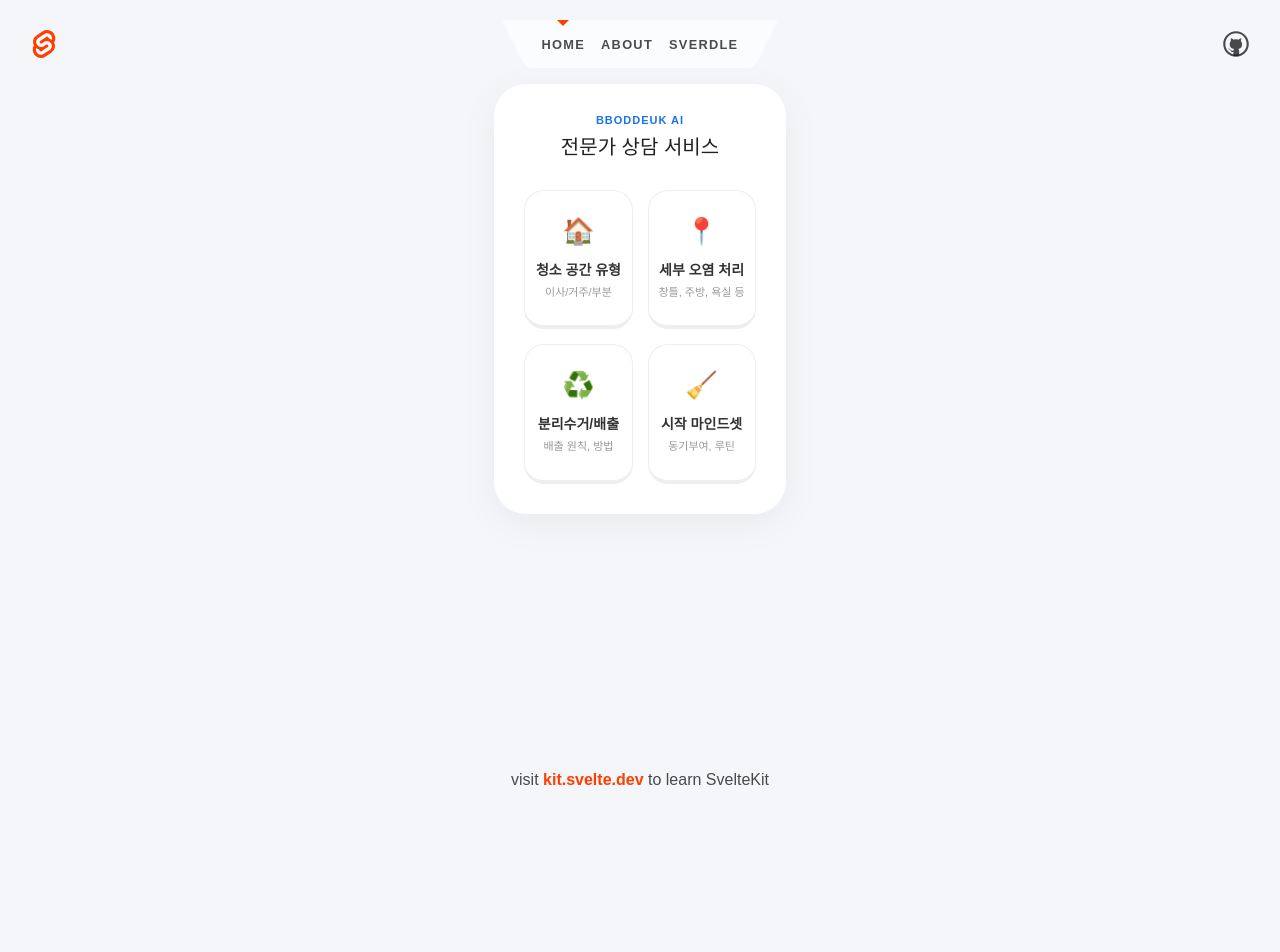
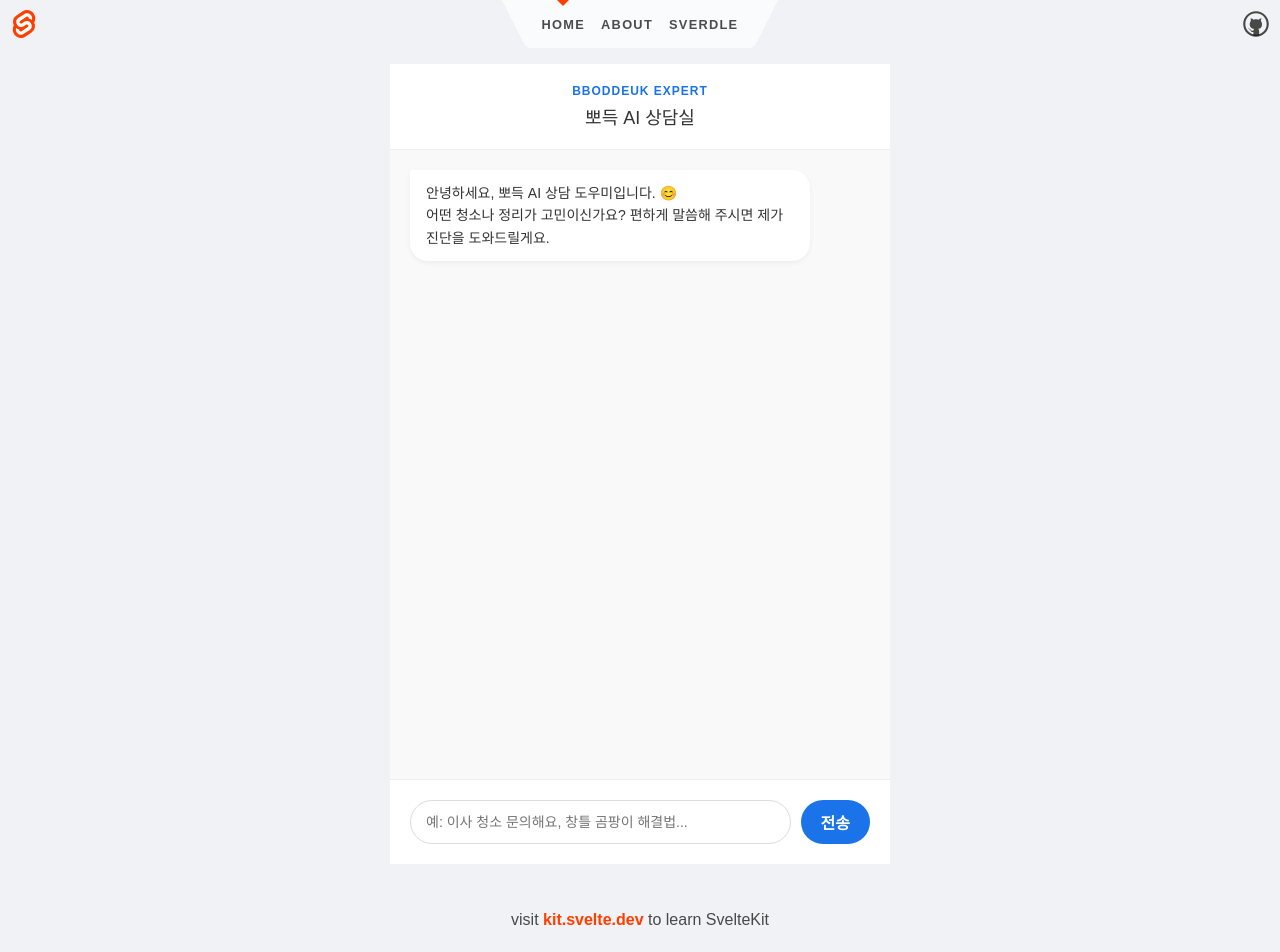
Before and after one commit to jukim1234/clean, a SvelteKit app: page / in a window 1280 px wide. Shown: the top 952 px of the page. Before the commit the page ends 840 px from the top, so only its background shows below. Built offline with nearby package versions, Linux system fonts and the light colour scheme.

Commit message:
Sandbox snapshot commit

```diff
--- a/src/routes/+page.svelte
+++ b/src/routes/+page.svelte
@@ -1,22 +1,10 @@
 <script>
 	/**
-	 [ 뽀득 AI 전문 진단 시스템: 사장님의 설계 철학 ]
-	 * 1. "메뉴판만 보고 나가는 건 싫어요" (보안과 몰입)
-	 - 처음엔 큼직하게 4개 카테고리만 보여줘서 뽀득이 뭘 잘하는지 딱 보여줍니다.
-	 - 하지만 그 다음부턴 버튼 클릭이 아니라, 고객이 직접 자기 사연을 적게 만들었어요.
-	 - 이렇게 하면 경쟁사들이 우리 로직을 훔쳐보기도 어렵고, 고객은 진짜 상담받는 기분이 듭니다.
-	 * 2. "고객이 무슨 말을 할지 미리 알고 대답하기" (맥락 파악)
-	 - 고객이 '창틀'이라고만 써도, 우리 AI는 "아, 곰팡이 때문에 고민이시구나" 하고 눈치를 챕니다.
-	 - 그래서 다음 질문창에 "창틀 곰팡이 상태는 어떤가요?" 같은 맞춤형 가이드(Placeholder)를 띄워주죠.
-	 * 3. "번호 누르는 건 기계 같잖아요" (대화형 인터페이스)
-	 - 1번, 2번 버튼 누르는 대신 "이사 가시는 건지, 살면서 청소하시는 건지" 직접 단어로 입력받게 했습니다.
-	 - 예시에 없는 특이한 상황(예: 벽지 니코틴)을 입력해도 AI가 다 알아듣고 대응합니다.
-	 * 4. "한눈에 들어오는 깔끔한 첫인상" (2x2 그리드)
-	 - 첫 화면은 스마트폰에서 보기 편하게 2개씩 짝지어서 2행으로 딱 맞췄습니다.
-	 - 뽀득의 4대 핵심 서비스(공간유형, 오염처리, 분리수거, 마인드셋)가 한눈에 들어옵니다.
-	 * 5. "결국 중요한 건 전문가의 처방전" (리포트 발행)
-	 - 대화가 끝나면 사장님의 15년 노하우가 담긴 '진단서'가 나옵니다.
-	 - 사진까지 분석해서 작업자가 현장에서 꼭 봐야 할 체크리스트까지 뽑아주는 아주 똑똑한 녀석입니다.
+	 * [ 뽀득 AI 전문 진단 시스템 v3.0: 제로 카테고리 & 인간적 피드백 ]
+	 * 1. 제로 카테고리: 첫 화면에 버튼 대신 "어떤 도움이 필요하신가요?"라는 질문으로 시작.
+	 * 2. 자동 분류: 고객의 첫 마디를 분석해 [공간/오염/배출/마인드셋] 중 하나로 자동 배정.
+	 * 3. 공감 피드백: 고객의 답변을 받으면 "그 부분은 정말 신경 쓰이시겠네요" 같은 피드백 후 다음 질문.
+	 * 4. 채팅 집중 UI: 질문-답변-피드백이 하나의 흐름으로 이어지며 몰입감 극대화.
 	 */
 
 	import { onMount } from 'svelte';
@@ -24,31 +12,37 @@
 	let GoogleGenerativeAI;
 	let genAI;
 
-	let step = 1;
-	let mainSelection = '';
+	// 상담 단계: 0(첫 인사), 1(주제 분석 및 분류), 2(상세 상황 질의), 3(최종 진단)
+	let step = 0;
+	let mainCategory = '';
 	let subTopic = '';
-	let placeholderText = '상세한 상황을 입력해주세요.';
-	let chatLog = [];
+	let userDetail = '';
+	let chatLog = [
+		{
+			role: 'ai',
+			text: '안녕하세요, 뽀득 AI 상담 도우미입니다. 😊\n어떤 청소나 정리가 고민이신가요? 편하게 말씀해 주시면 제가 진단을 도와드릴게요.'
+		}
+	];
 
-	let userQuestion = '';
+	let userInput = '';
+	let isLoading = false;
 	let resultHtml = '';
-	let isLoading = false;
 	let imageInput;
 
-	const mainOptions = [
-		{ id: 'space', label: '🏠 청소 공간 유형', desc: '이사/거주/부분' },
-		{ id: 'stain', label: '📍 세부 오염 처리', desc: '창틀, 주방, 욕실 등' },
-		{ id: 'recycle', label: '♻️ 분리수거/배출', desc: '배출 원칙, 방법' },
-		{ id: 'mind', label: '🧹 시작 마인드셋', desc: '동기부여, 루틴' }
-	];
+	// 분류용 키워드 맵
+	const categoryMap = {
+		space: ['이사', '입주', '거주', '전체', '부분', '아파트', '빌라'],
+		stain: ['창틀', '곰팡이', '주방', '욕실', '기름때', '바닥', '얼룩', '니코틴'],
+		recycle: ['쓰레기', '분리수거', '가구', '가전', '버리기', '봉투', '배출'],
+		mind: ['귀찮', '막막', '포기', '방법', '루틴', '매일', '시작']
+	};
 
-	const getDynamicGuide = (topic) => {
-		const t = topic.toLowerCase();
-		if (t.includes('창틀') || t.includes('베란다')) return "예: 창틀 하단 곰팡이가 심하고 외창에 찌든 먼지가 많습니다. 제거 가능한가요?";
-		if (t.includes('주방') || t.includes('욕실') || t.includes('후드')) return "예: 주방 후드 기름때가 딱딱하고, 욕실 타일 사이 변색이 심합니다.";
-		if (t.includes('이사') || t.includes('입주')) return "예: 24평형 신축 아파트 입주 예정입니다. 공사 분진 가루가 집안 전체에 가득합니다.";
-		if (t.includes('거주') || t.includes('부분') || t.includes('전체')) return "예: 거주 중인 집의 거실 바닥에 반려동물 얼룩과 냄새가 배어있어 특수 세척이 필요합니다.";
-		return `예: '${topic}' 관련하여 현재 상황(범위, 오염 정도 등)을 구체적으로 알려주시면 뽀득 전문가가 진단해 드립니다.`;
+	// 피드백 맵 (인간적인 반응)
+	const feedbackMsgs = {
+		space: '공간 전체를 돌보는 건 정말 큰 일이죠. 꼼꼼한 계획이 필요하겠네요.',
+		stain: '특정 구역의 오염은 눈에 띌 때마다 스트레스가 크셨을 것 같아요.',
+		recycle: '분리수거는 알면 쉽지만 모르면 정말 헷갈리는 부분이죠. 제가 짚어드릴게요.',
+		mind: '청소를 시작하려는 그 마음 자체가 이미 절반은 성공하신 거예요!'
 	};
 
 	onMount(async () => {
@@ -57,48 +51,56 @@
 			GoogleGenerativeAI = module.GoogleGenerativeAI;
 			const API_KEY = import.meta.env.VITE_GEMINI_API_KEY;
 			if (API_KEY) genAI = new GoogleGenerativeAI(API_KEY);
-		} catch (e) { console.error("API 로드 실패", e); }
+		} catch (e) {
+			console.error('API 로드 실패', e);
+		}
 	});
 
-	function handleMainSelect(id) {
-		mainSelection = id;
-		let questionMsg = "";
+	// 첫 답변을 통한 카테고리 자동 분류 및 피드백
+	function processFirstInput() {
+		if (!userInput.trim()) return;
 
-		if (id === 'space') {
-			questionMsg = "청소 공간 유형에 대해 알려주세요. (예: 거주 공간 일부/전체, 일반 이사, 업체 입주 등)";
-		} else if (id === 'stain') {
-			questionMsg = "집중 진단이 필요한 오염 구역에 대해 알려주세요. (예: 창틀 및 베란다, 주방 및 욕실, 바닥 오염 등)";
-		} else if (id === 'recycle') {
-			questionMsg = "문의하실 분리수거 품목이나 배출 상황을 알려주세요. (예: 가전 배출, 플라스틱 분류 등)";
-		} else {
-			questionMsg = "어떤 마인드셋이나 실천 요령이 궁금하신가요? (예: 청소 동기부여, 매일 10분 루틴 등)";
+		subTopic = userInput;
+		chatLog = [...chatLog, { role: 'user', text: userInput }];
+
+		// 키워드 분석으로 카테고리 매칭
+		mainCategory = 'stain'; // 기본값
+		for (const [cat, keywords] of Object.entries(categoryMap)) {
+			if (keywords.some((k) => userInput.includes(k))) {
+				mainCategory = cat;
+				break;
+			}
 		}
 
-		chatLog = [{ role: 'ai', text: questionMsg }];
+		const feedback = feedbackMsgs[mainCategory];
+		let nextQuestion = '';
+
+		if (mainCategory === 'space')
+			nextQuestion =
+				'현재 비어있는 집(이사/입주)인가요, 아니면 살고 계신 집인가요? 그리고 대략적인 평수도 알려주세요.';
+		else if (mainCategory === 'stain')
+			nextQuestion = '그 구역의 오염 상태는 어떤가요? (예: 곰팡이가 깊다, 기름때가 딱딱하다 등)';
+		else if (mainCategory === 'recycle')
+			nextQuestion = '어떤 물건을 버리려고 하시나요? 혹은 사진을 찍어 보여주셔도 좋습니다.';
+		else nextQuestion = '지금 가장 먼저 해결하고 싶은 한 곳만 고른다면 어디인가요?';
+
+		setTimeout(() => {
+			chatLog = [...chatLog, { role: 'ai', text: `${feedback}\n\n${nextQuestion}` }];
 			step = 2;
-	}
-
-	function handleTopicSubmit() {
-		if (!subTopic.trim()) {
-			alert("상담 주제를 입력해주세요.");
-			return;
-		}
-		placeholderText = getDynamicGuide(subTopic);
-		chatLog = [...chatLog,
-			{ role: 'user', text: subTopic },
-			{ role: 'ai', text: `'${subTopic}'(이)라고 말씀하셨군요. 전문가가 더 정확히 진단할 수 있게 상세 상황을 아래에 적어주세요.` }
-		];
-		step = 3;
+			userInput = '';
+		}, 600);
 	}
 
 	async function runAI() {
-		if (!genAI) return;
+		if (!userInput.trim()) return;
+		userDetail = userInput;
+		chatLog = [...chatLog, { role: 'user', text: userInput }];
 		isLoading = true;
-		resultHtml = "뽀득 전문가 AI가 리포트를 작성 중입니다. 잠시만 기다려주세요...";
+		userInput = '';
 
 		try {
 			const model = genAI.getGenerativeModel({ model: 'gemini-flash-latest' });
-			const prompt = `[뽀득 전문가 모드]\n주제: ${subTopic}\n상황: ${userQuestion}\n[미션] 15년 경력 노하우를 담아 친절하면서도 전문적인 결함 체크리스트와 처방전을 작성할 것.`;
+			const prompt = `[뽀득 전문가 모드]\n상황: ${subTopic} / 상세: ${userDetail}\n[미션] 사장님의 15년 노하우를 담아 아주 친절하고 전문적인 진단 리포트를 작성해줘.`;
 
 			let parts = [prompt];
 			if (imageInput?.files[0]) {
@@ -112,102 +114,254 @@
 
 			const result = await model.generateContent(parts);
 			resultHtml = `<strong>✨ 뽀득 전문 진단 리포트 ✨</strong><br><br>${result.response.text().replace(/\n/g, '<br>')}`;
-		} catch (e) { resultHtml = "진단 도중 문제가 생겼어요: " + e.message; }
-		finally { isLoading = false; }
+			chatLog = [
+				...chatLog,
+				{ role: 'ai', text: '분석을 마쳤습니다. 아래 리포트를 확인해 주세요!' }
+			];
+		} catch (e) {
+			chatLog = [
+				...chatLog,
+				{ role: 'ai', text: '죄송해요, 분석 중에 살짝 문제가 생겼어요. 다시 시도해 볼까요?' }
+			];
+		} finally {
+			isLoading = false;
+		}
 	}
 </script>
 
 <div class="app">
 	<header>
-		<div class="brand">BBODDEUK AI</div>
-		<h1>전문가 상담 서비스</h1>
+		<div class="brand">BBODDEUK EXPERT</div>
+		<h1>뽀득 AI 상담실</h1>
 	</header>
 
-	{#if step === 1}
-		<div class="main-grid">
-			{#each mainOptions as opt}
-				<button class="menu-card" on:click={() => handleMainSelect(opt.id)}>
-					<span class="icon">{opt.label.split(' ')[0]}</span>
-					<strong>{opt.label.split(' ').slice(1).join(' ')}</strong>
-					<p>{opt.desc}</p>
-				</button>
-			{/each}
-		</div>
-	{:else}
-		<div class="chat-flow">
+	<div class="chat-window">
 		{#each chatLog as chat}
 			<div class="msg {chat.role}">
-					<div class="bubble">{chat.text}</div>
+				<div
+					class="bubble {chat.role === 'ai' && chat.text.includes('진단 리포트')
+						? 'report-link'
+						: ''}"
+				>
+					{chat.text}
+				</div>
 			</div>
 		{/each}
 
+		{#if isLoading}
+			<div class="msg ai">
+				<div class="bubble dot-loading">뽀득 전문가가 생각 중...</div>
+			</div>
+		{/if}
+	</div>
+
+	<div class="input-area">
 		{#if step === 2}
-				<div class="input-row fade-in">
-					<input type="text" bind:value={subTopic} placeholder="여기에 내용을 써주세요..." on:keypress={(e)=>e.key==='Enter' && handleTopicSubmit()}/>
-					<button on:click={handleTopicSubmit}>전송</button>
+			<div class="file-upload fade-in">
+				<label for="file-pc">📸 현장 사진 첨부 (선택)</label>
+				<input type="file" id="file-pc" bind:this={imageInput} accept="image/*" />
 			</div>
 		{/if}
 
-			{#if step === 3}
-				<div class="final-form fade-in">
-					<div class="field">
-						<label>📸 현장 사진을 보여주시면 더 좋아요</label>
-						<input type="file" bind:this={imageInput} accept="image/*" />
-					</div>
-					<div class="field">
-						<textarea bind:value={userQuestion} placeholder={placeholderText}></textarea>
-					</div>
-					<div class="action-btns">
-						<button class="btn-reset" on:click={()=>{step=1; subTopic=''; userQuestion=''; resultHtml='';}}>처음으로</button>
-						<button class="btn-run" on:click={runAI} disabled={isLoading}>
-							{isLoading ? '뽀득 전문가 분석 중...' : '전문 진단서 받기'}
+		<div class="input-box">
+			<input
+				type="text"
+				bind:value={userInput}
+				placeholder={step === 0
+					? '예: 이사 청소 문의해요, 창틀 곰팡이 해결법...'
+					: '상세하게 말씀해 주세요...'}
+				on:keypress={(e) => e.key === 'Enter' && (step < 2 ? processFirstInput() : runAI())}
+			/>
+			<button on:click={() => (step < 2 ? processFirstInput() : runAI())} disabled={isLoading}>
+				전송
 			</button>
 		</div>
-				</div>
+
+		{#if step > 0}
+			<button
+				class="btn-reset"
+				on:click={() => {
+					step = 0;
+					chatLog = [chatLog[0]];
+					resultHtml = '';
+					userInput = '';
+				}}>처음으로</button
+			>
 		{/if}
 	</div>
-	{/if}
 
 	{#if resultHtml}
-		<div class="result-viewer fade-in">{@html resultHtml}</div>
+		<div class="result-viewer fade-in">
+			{@html resultHtml}
+			<button class="close-res" on:click={() => (resultHtml = '')}>닫기</button>
+		</div>
 	{/if}
 </div>
 
 <style>
-	:global(body) { background: #f4f6f9; font-family: 'Pretendard', sans-serif; padding: 20px; margin: 0; }
-	.app { max-width: 480px; margin: 0 auto; background: #fff; border-radius: 32px; padding: 30px; box-shadow: 0 10px 40px rgba(0,0,0,0.05); }
-	.brand { color: #1a73e8; font-weight: 800; font-size: 11px; letter-spacing: 1px; text-align: center; margin-bottom: 5px; }
-	h1 { font-size: 20px; text-align: center; margin: 0 0 30px 0; color: #222; }
+	:global(body) {
+		background: #f0f2f5;
+		font-family: 'Pretendard', sans-serif;
+		margin: 0;
+		padding: 0;
+	}
+	.app {
+		max-width: 500px;
+		margin: 0 auto;
+		background: #fff;
+		height: 100vh;
+		display: flex;
+		flex-direction: column;
+		position: relative;
+	}
 
-	.main-grid { display: grid; grid-template-columns: 1fr 1fr; gap: 15px; }
-	.menu-card { background: #fff; border: 1.5px solid #eee; border-radius: 20px; padding: 25px 10px; cursor: pointer; transition: 0.2s; border-bottom: 4px solid #eee; }
-	.menu-card:hover { border-color: #1a73e8; background: #f8fbff; transform: translateY(-3px); border-bottom-color: #1a73e8; }
-	.icon { font-size: 26px; display: block; margin-bottom: 12px; }
-	.menu-card strong { display: block; font-size: 14px; color: #333; margin-bottom: 6px; }
-	.menu-card p { font-size: 11px; color: #999; margin: 0; line-height: 1.4; }
+	header {
+		padding: 20px;
+		border-bottom: 1px solid #f0f0f0;
+		text-align: center;
+	}
+	.brand {
+		color: #1a73e8;
+		font-weight: 800;
+		font-size: 12px;
+		letter-spacing: 1px;
+	}
+	h1 {
+		font-size: 18px;
+		margin: 5px 0 0;
+		color: #333;
+	}
 
-	.chat-flow { display: flex; flex-direction: column; gap: 16px; }
-	.msg { display: flex; flex-direction: column; }
-	.msg.ai { align-items: flex-start; }
-	.msg.user { align-items: flex-end; }
-	.bubble { max-width: 85%; padding: 14px 18px; border-radius: 20px; font-size: 14px; line-height: 1.6; }
-	.msg.ai .bubble { background: #f1f3f4; color: #333; border-top-left-radius: 4px; }
-	.msg.user .bubble { background: #1a73e8; color: #fff; border-top-right-radius: 4px; }
+	.chat-window {
+		flex: 1;
+		overflow-y: auto;
+		padding: 20px;
+		display: flex;
+		flex-direction: column;
+		gap: 15px;
+		background: #f9f9f9;
+	}
+	.msg {
+		display: flex;
+		flex-direction: column;
+	}
+	.msg.ai {
+		align-items: flex-start;
+	}
+	.msg.user {
+		align-items: flex-end;
+	}
+	.bubble {
+		max-width: 80%;
+		padding: 12px 16px;
+		border-radius: 18px;
+		font-size: 14px;
+		line-height: 1.6;
+		white-space: pre-wrap;
+		position: relative;
+	}
+	.msg.ai .bubble {
+		background: #fff;
+		color: #333;
+		border-top-left-radius: 2px;
+		box-shadow: 0 2px 5px rgba(0, 0, 0, 0.05);
+	}
+	.msg.user .bubble {
+		background: #1a73e8;
+		color: #fff;
+		border-top-right-radius: 2px;
+	}
 
-	.input-row { display: flex; gap: 8px; }
-	.input-row input { flex: 1; padding: 14px; border: 1.5px solid #ddd; border-radius: 16px; outline: none; }
-	.input-row button { background: #1a73e8; color: white; border: none; padding: 0 20px; border-radius: 16px; font-weight: bold; cursor: pointer; }
+	.input-area {
+		padding: 20px;
+		background: #fff;
+		border-top: 1px solid #eee;
+	}
+	.input-box {
+		display: flex;
+		gap: 10px;
+	}
+	input {
+		flex: 1;
+		padding: 12px 15px;
+		border: 1px solid #ddd;
+		border-radius: 25px;
+		outline: none;
+		font-size: 14px;
+	}
+	button {
+		background: #1a73e8;
+		color: white;
+		border: none;
+		padding: 10px 20px;
+		border-radius: 25px;
+		font-weight: bold;
+		cursor: pointer;
+	}
 
-	.final-form { background: #f8f9fa; padding: 20px; border-radius: 24px; margin-top: 10px; }
-	.field { margin-bottom: 15px; }
-	.field label { font-size: 12px; font-weight: bold; color: #666; display: block; margin-bottom: 10px; }
-	textarea { width: 100%; height: 130px; border: 1.5px solid #ddd; border-radius: 16px; padding: 15px; box-sizing: border-box; resize: none; font-size: 14px; outline: none; background: #fff; }
+	.file-upload {
+		margin-bottom: 10px;
+	}
+	.file-upload label {
+		font-size: 12px;
+		color: #666;
+		font-weight: bold;
+		cursor: pointer;
+		display: inline-block;
+		padding: 5px 10px;
+		background: #f0f0f0;
+		border-radius: 10px;
+	}
+	.file-upload input {
+		display: none;
+	}
 
-	.action-btns { display: flex; gap: 10px; margin-top: 15px; }
-	.btn-run { flex: 3; background: #1a73e8; color: #fff; border: none; padding: 16px; border-radius: 16px; font-weight: bold; cursor: pointer; }
-	.btn-reset { flex: 1; background: #fff; border: 1px solid #ddd; border-radius: 16px; cursor: pointer; font-size: 12px; }
+	.btn-reset {
+		width: 100%;
+		margin-top: 10px;
+		background: none;
+		color: #999;
+		font-size: 12px;
+		font-weight: normal;
+	}
 
-	.result-viewer { margin-top: 30px; background: #fff; border: 2px solid #eef2f6; border-radius: 24px; padding: 25px; font-size: 14px; line-height: 1.8; color: #333; }
-	.fade-in { animation: fadeIn 0.4s ease-out; }
-	@keyframes fadeIn { from { opacity: 0; transform: translateY(10px); } to { opacity: 1; transform: translateY(0); } }
+	.result-viewer {
+		position: absolute;
+		top: 10%;
+		left: 5%;
+		right: 5%;
+		bottom: 10%;
+		background: #fff;
+		border-radius: 25px;
+		box-shadow: 0 10px 50px rgba(0, 0, 0, 0.2);
+		padding: 30px;
+		overflow-y: auto;
+		z-index: 100;
+		border: 2px solid #1a73e8;
+	}
+	.close-res {
+		position: sticky;
+		bottom: 0;
+		width: 100%;
+		margin-top: 20px;
+		background: #333;
+	}
+
+	.dot-loading {
+		font-style: italic;
+		color: #888;
+	}
+	.fade-in {
+		animation: fadeIn 0.3s ease-in;
+	}
+	@keyframes fadeIn {
+		from {
+			opacity: 0;
+			transform: translateY(10px);
+		}
+		to {
+			opacity: 1;
+			transform: translateY(0);
+		}
+	}
 </style>
```
Lines whose indentation alone changed are shown as unchanged.
